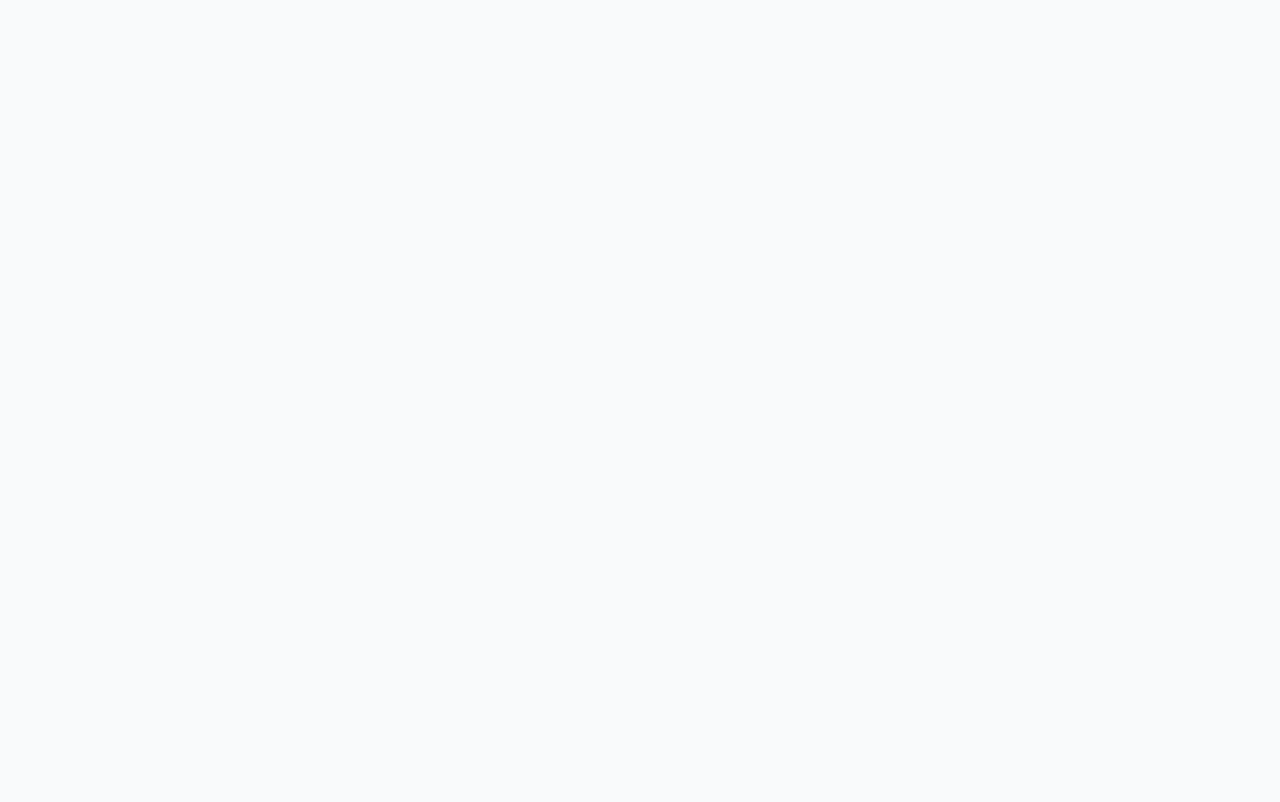
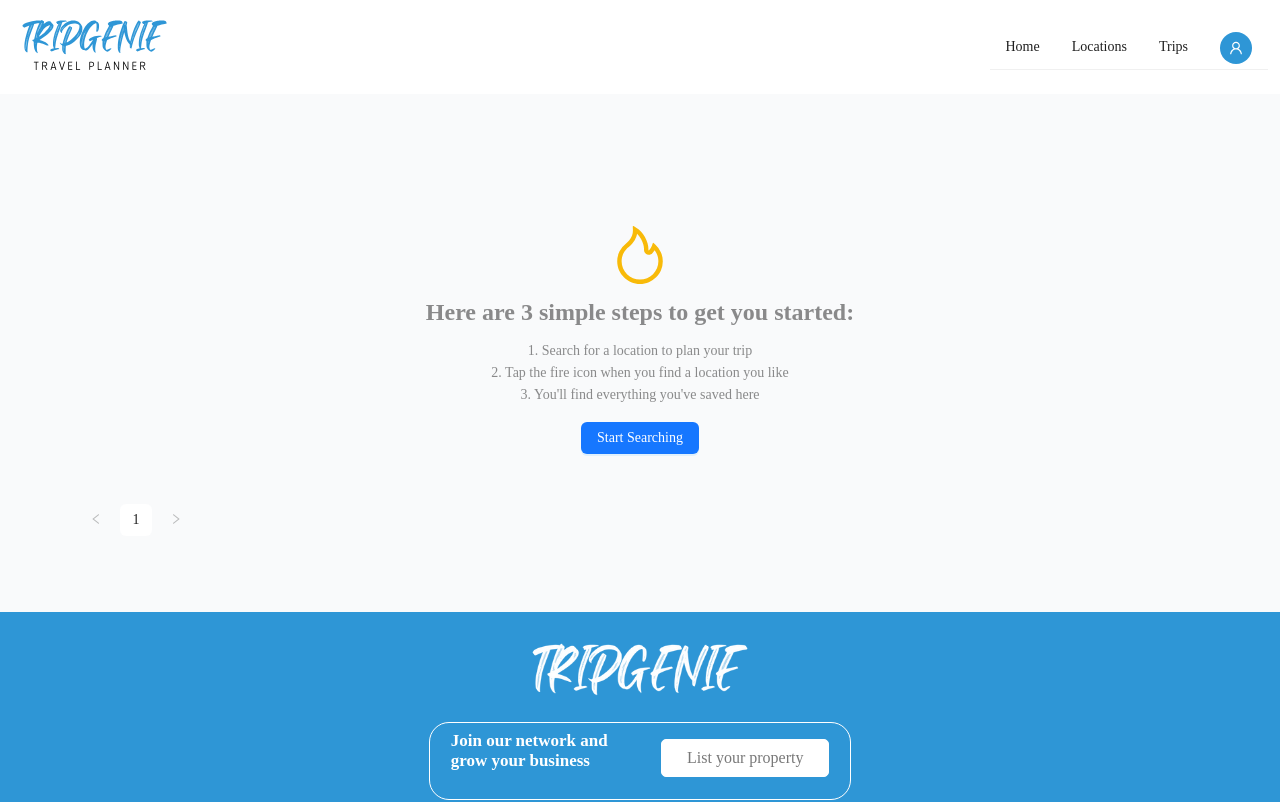
Before and after one commit to alphajr009/Online-Travel-Planner, a React (Create React App) app in the folder client/: page /locations in a window 1280 px wide. Before the commit this address had no page. Shown: the top 802 px of the page. Built offline with nearby package versions, Linux system fonts and the light colour scheme; a web font is replaced by a local one.

Commit message:
Locations Updated

```diff
--- a/client/src/App.jsx
+++ b/client/src/App.jsx
@@ -7,6 +7,7 @@ import Account from './pages/Account';
 import PlanTrip from './pages/PlanTrip';
 import Place from './pages/user/Place';
 import Trips from './pages/user/Trips';
+import Location from './pages/user/Location';
 
 
 
@@ -38,6 +39,7 @@ function App() {
           <Route path="/plantrip" element={<PlanTrip />} />
           <Route path="/place/:placeid" element={<Place />} />
           <Route path="/trips" element={<Trips />} />
+          <Route path="/locations" element={<Location />} />
 
         </Routes>
       </BrowserRouter>
--- /dev/null
+++ b/client/src/css/location.css
@@ -0,0 +1,27 @@
+.location-page {
+    display: flex;
+    flex-direction: column;
+    min-height: 110vh;
+}
+
+.location-p-content {
+    flex-grow: 1;
+    display: flex;
+    flex-direction: column;
+    justify-content: center;
+    padding: 12px 80px;
+}
+
+.no-favorite-locations {
+    margin-top: 120px;
+}
+
+
+
+.no-favorite-locations .ant-empty .ant-empty-image svg {
+    max-width: 100%;
+    height: 100%;
+    margin: auto;
+    font-size: 58px;
+    color: #F8BA09;
+}
--- a/client/src/index.css
+++ b/client/src/index.css
@@ -26,6 +26,10 @@
 
 }
 
+.pagnition {
+	text-align: right;
+	margin-top: 50px;
+}
 
 body {
 	font-family: "SF Pro Display-Regular";
@@ -55,6 +59,20 @@ h5 {
 	font-family: "SF Pro Display-Medium";
 	font-size: 17px !important;
 	margin-top: 0px;
+}
+
+
+h6 {
+	font-family: "SF Pro Display-Medium";
+	font-size: 24px !important;
+	margin-top: 0px;
+	margin-bottom: 8px;
+}
+
+.location-step-txt {
+	font-family: "SF Pro Display-Regular";
+	margin-top: 0px;
+	font-size: 14px;
 }
 
 p {
--- /dev/null
+++ b/client/src/pages/user/Location.jsx
@@ -0,0 +1,142 @@
+import { useState, useEffect } from "react";
+import Navbar from '../../components/navbar/MainNavbar'
+import UserFooter from '../../components/footer/UserFooter'
+import "../../css/location.css"
+import { Button, Card, Col, Empty, Pagination, Row, Tooltip } from 'antd';
+import { DeleteOutlined } from '@ant-design/icons';
+import axios from "axios";
+import { FireOutlined } from "@ant-design/icons";
+
+
+function Place({ place }) {
+
+    const handleDelete = async (placeid) => {
+        const user = JSON.parse(localStorage.getItem("currentUser"));
+
+        if (!user) {
+            window.location.href = "/login";
+            return;
+        }
+
+        try {
+            const userId = user._id;
+            await axios.post("/api/users/unsave", { placeId: placeid, userId });
+            window.location.href = "/locations";
+
+        } catch (error) {
+            console.error("Error remove favplace:", error);
+        }
+    };
+
+
+
+
+    return (
+        <div>
+
+            <Card
+                extra={<span style={{ marginLeft: '8px' }}>
+                    <Tooltip title="Remove Location" placement="right">
+                        <DeleteOutlined onClick={() => handleDelete(place._id)} />
+                    </Tooltip>
+                </span>}
+                hoverable={false}
+                cover={<img className='palce-card-image' src={`/uploads/${place._id}-0.jpg`} alt={place.name} />}
+            >
+                <div className='place-card-p plan-trip-card '>
+                    <p>{place.name}</p>
+
+
+                    <Button onClick={() => window.open(`/place/${place._id}`, '_blank')}>View</Button>
+                </div>
+            </Card>
+
+        </div>
+    );
+}
+
+function Location() {
+    const currentUser = localStorage.getItem("currentUser");
+    const [favoriteLocations, setFavoriteLocations] = useState([]);
+    const placesPerPage = 8;
+    const [currentPage, setCurrentPage] = useState(1);
+    const [loading, setLoading] = useState(true);
+
+    useEffect(() => {
+        const fetchData = async () => {
+            const user = JSON.parse(localStorage.getItem('currentUser'));
+
+            if (user) {
+                const userId = user._id;
+                try {
+                    const response = await axios.get(`/api/users/getfavlocations?userId=${userId}`);
+                    const data = response.data.favoriteLocations;
+                    setFavoriteLocations(data);
+                } catch (error) {
+                    console.log(error);
+                }
+            } else {
+                setLoading(false);
+            }
+        };
+
+        fetchData();
+    }, []);
+
+
+    const handlePageChange = (page) => {
+        setCurrentPage(page);
+    };
+
+
+
+    return (
+        <div className='location-page'>
+            <Navbar />
+            <div className="location-p-content">
+                {favoriteLocations.length === 0 ? (
+                    <div className="no-favorite-locations">
+                        <Empty
+                            image={<FireOutlined />}
+                            imageStyle={{ height: 60 }}
+                            description={
+                                <span>
+                                    <h6>Here are 3 simple steps to get you started:</h6>
+                                    <div className="location-step-txt"> 1. Search for a location to plan your trip</div>
+                                    <div className="location-step-txt">2. Tap the fire icon when you find a location you like</div>
+                                    <div className="location-step-txt">3. You'll find everything you've saved here</div>
+                                </span>
+                            }
+                        >
+                            <Button type="primary" onClick={() => window.location.href = "/home"}>Start Searching</Button>
+                        </Empty>
+                    </div>
+                ) : (
+                    <Row gutter={[16, 16]}>
+                        {favoriteLocations
+                            .slice((currentPage - 1) * placesPerPage, currentPage * placesPerPage)
+                            .map(place => (
+                                <Col key={place.id} span={6} className='place-card'>
+                                    <Place place={place} />
+                                </Col>
+                            ))}
+                    </Row>
+                )}
+                <div className="pagnition">
+                    <Pagination
+                        current={currentPage}
+                        pageSize={placesPerPage}
+                        total={favoriteLocations.length}
+                        onChange={handlePageChange}
+                        showSizeChanger={false}
+                        showQuickJumper
+                    />
+                </div>
+            </div>
+            <UserFooter />
+        </div>
+    )
+}
+
+
+export default Location
--- a/client/src/pages/user/Trips.jsx
+++ b/client/src/pages/user/Trips.jsx
@@ -1,11 +1,21 @@
 import React from 'react'
 import Navbar from '../../components/navbar/MainNavbar'
+import UserFooter from '../../components/footer/UserFooter'
 
 function Trips() {
     return (
         <div>
 
-            <Navbar></Navbar>
+            <div className='location-page'>
+                <Navbar />
+                <div className="location-p-content">
+
+
+
+
+                </div>
+                <UserFooter />
+            </div>
         </div>
     )
 }
```
Also changed, not shown: 2 other files (tests, documents, lock files or other folders).
